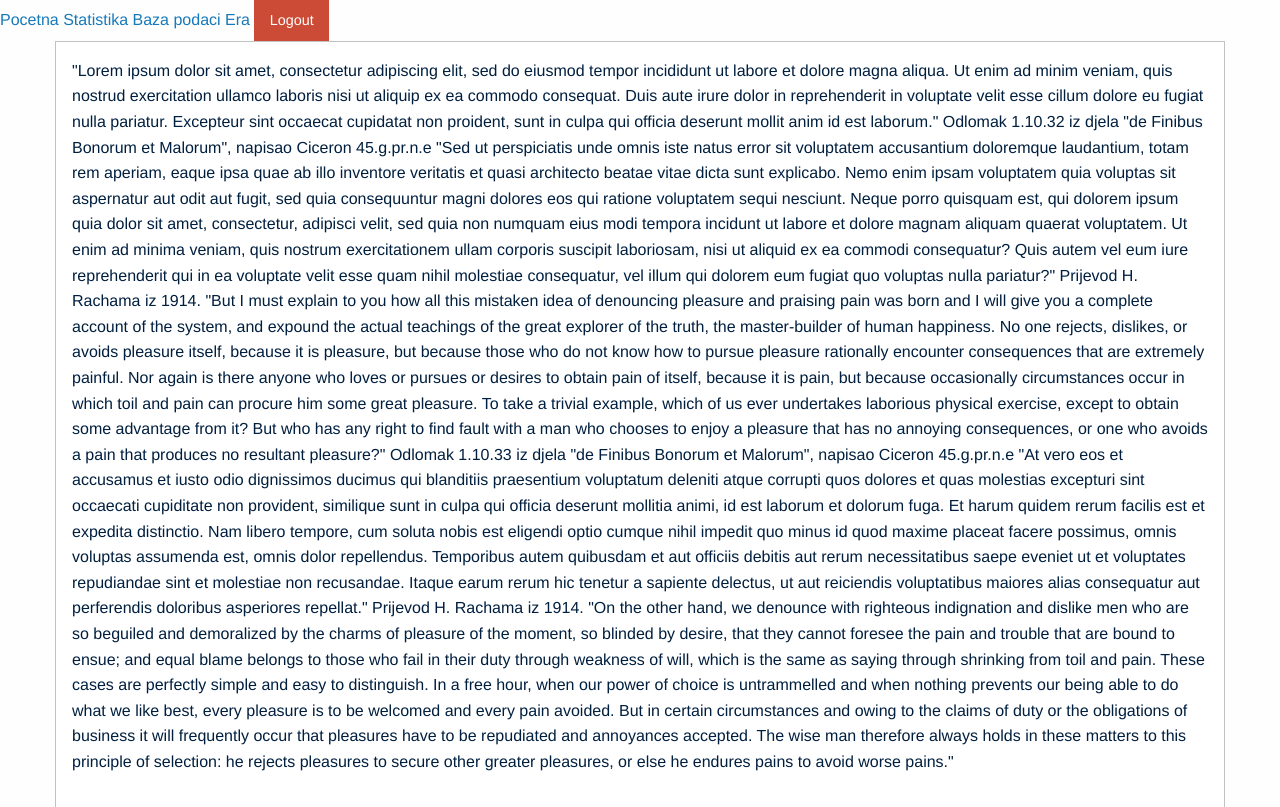
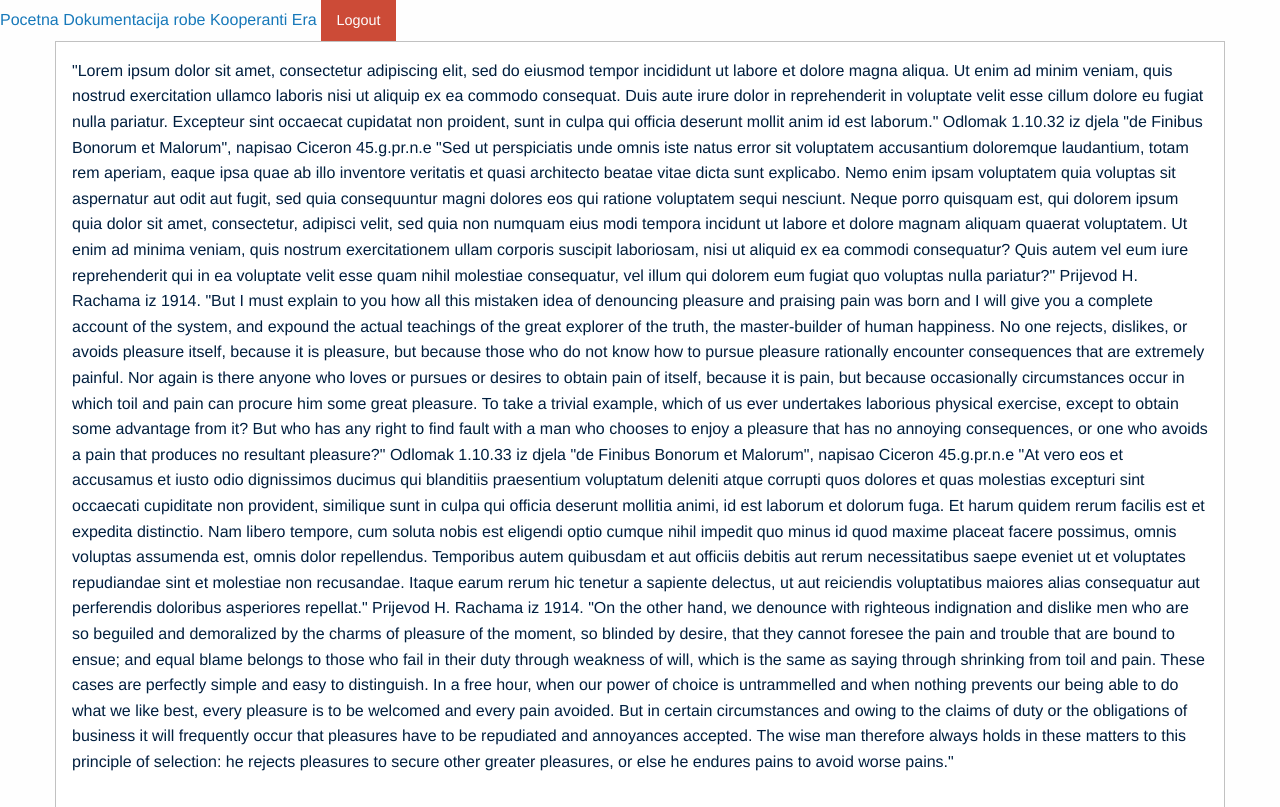
Before and after one commit to IvanNovak92/Ljetni-rad, a PHP site: page /privatno/pindex.php in a window 1280 px wide. Shown: the top 807 px of the page. Run offline with PHP 8.4, Linux system fonts and the light colour scheme; the visitor is signed in with stand-in values (Sample User, id 1).

Commit message:
Add files via upload

```diff
--- a/predlosci/meni.php
+++ b/predlosci/meni.php
@@ -1,8 +1,8 @@
 <div style="size: " class="menu" style="background-color: black">
-  <a href="pindex.php">Pocetna</a>
-  <a href="statistika.php">Statistika</a>
-  <a href="roba.php">Baza podaci</a>
-  <a href="era.php">Era</a>
-  <a style="alignment-baseline: right" href="../logout.php" class="alert button">Logout</a>
+  <a href="<?php echo $putanjaAPP;  ?>privatno/roba/pindex.php">Pocetna</a>
+  <a href="<?php echo $putanjaAPP;  ?>privatno/roba/roba.php">Dokumentacija robe</a>
+  <a href="<?php echo $putanjaAPP;  ?>privatno/kooperanti/kooperantIndex.php">Kooperanti</a>
+  <a href="<?php echo $putanjaAPP;  ?>privatno/era.php">Era</a>
+  <a style="alignment-baseline: right" href="<?php echo $putanjaAPP;  ?>logout.php" class="alert button">Logout</a>
 
 </div>
```
